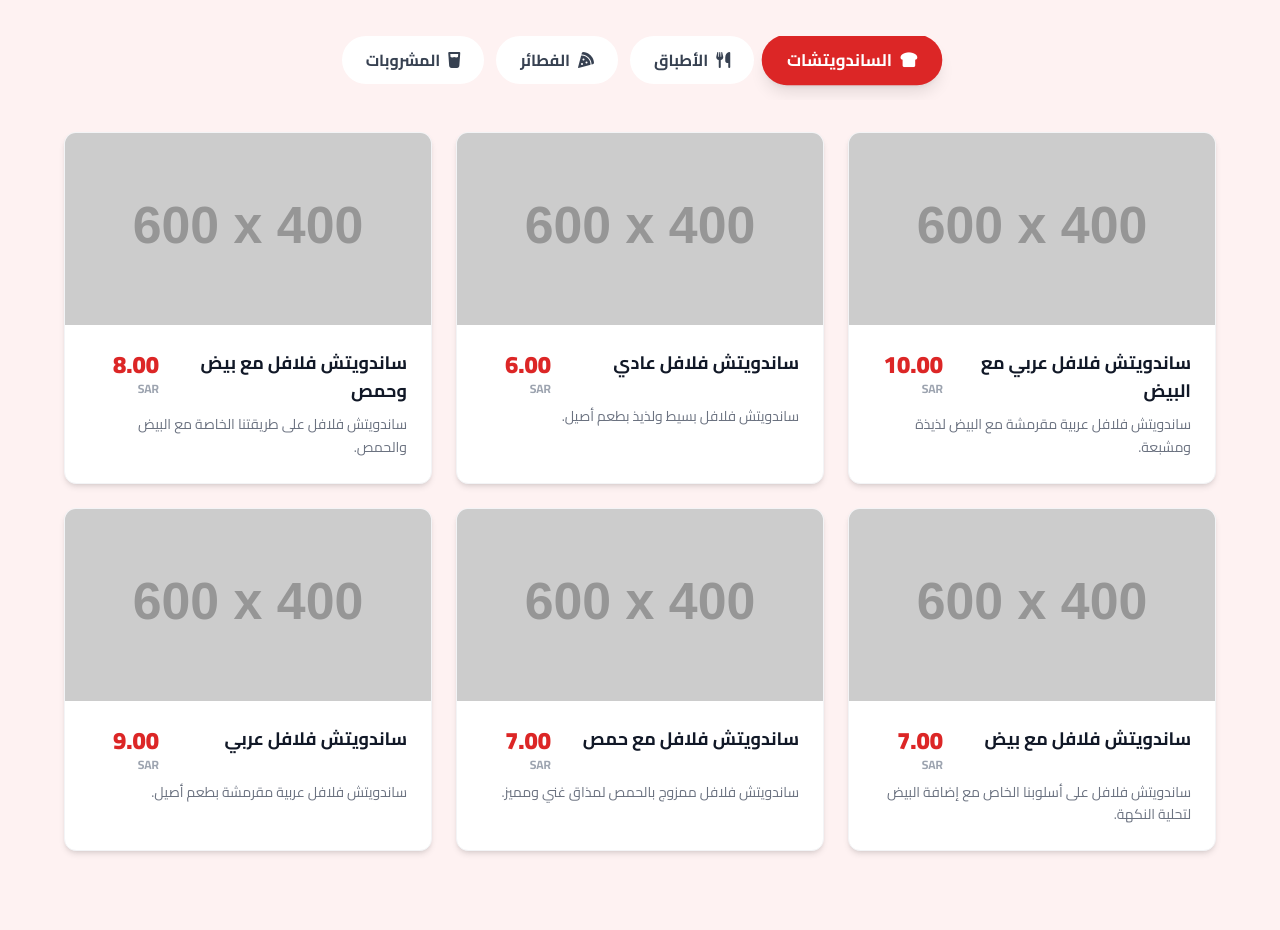
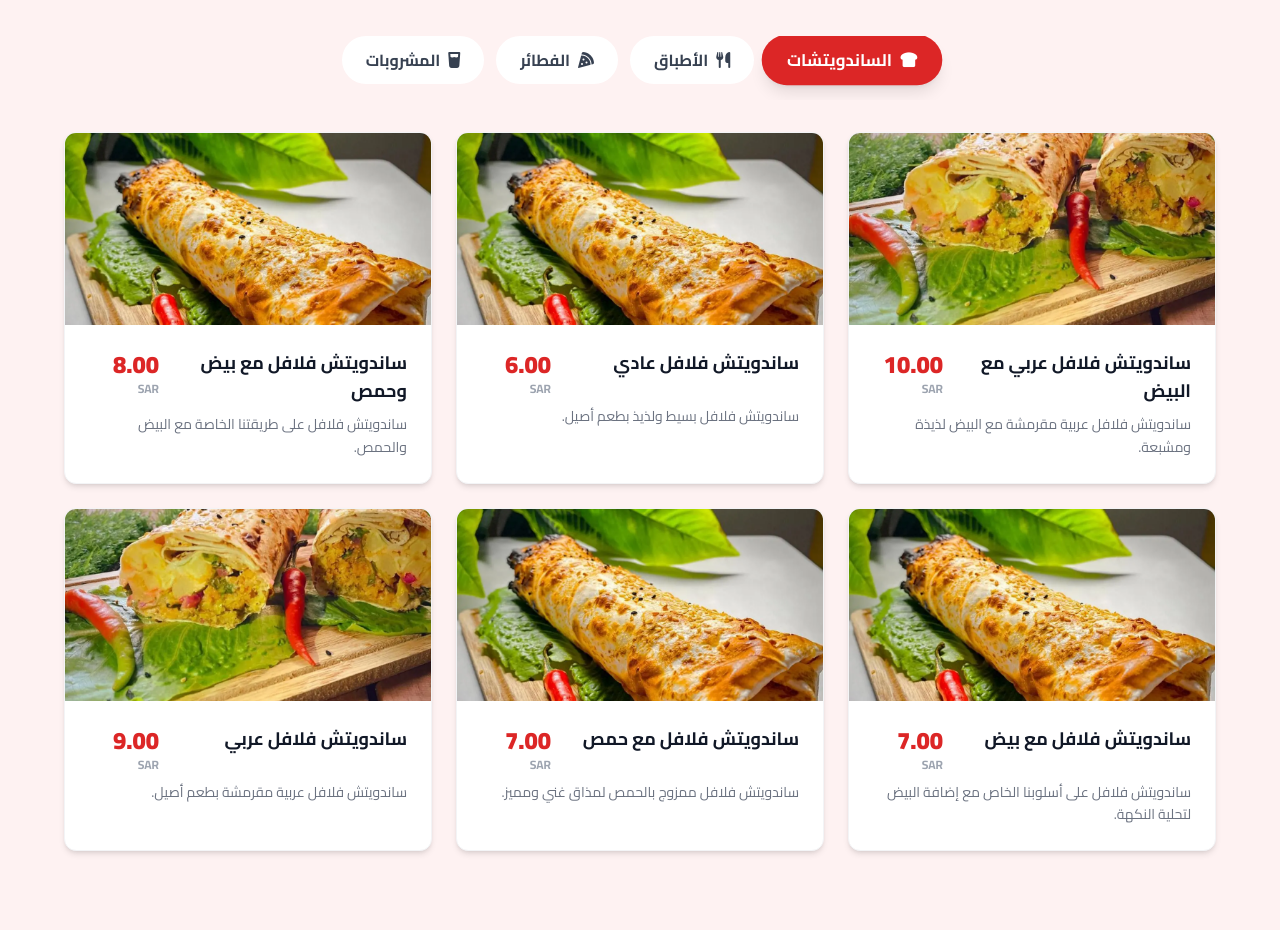
Before and after one commit to onfirrestaurant/Falafel-Ali-Pasha, a plain HTML site: page index.html in a window 1280 px wide. Shown: the part 1340-2270 px from the top of the page. Drawn offline with nearby package versions, Linux system fonts and the light colour scheme; placeholder pictures from the web are drawn by us.

Commit message:
Update index.html

```diff
--- a/index.html
+++ b/index.html
@@ -403,24 +403,24 @@
         // --- 3. Data & Translations ---
         const menuData = {
             sandwiches: [
-                {name: {ar: 'ساندويتش فلافل عربي مع البيض', en: 'Arabic Falafel w/ Egg'}, price: '10.00', desc: {ar: 'ساندويتش فلافل عربية مقرمشة مع البيض لذيذة ومشبعة.', en: 'Crispy Arabic falafel sandwich with egg, delicious and filling.'}, img: 'https://placehold.co/600x400/red/white?text=Falafel+Egg'},
-                {name: {ar: 'ساندويتش فلافل عادي', en: 'Classic Falafel Sandwich'}, price: '6.00', desc: {ar: 'ساندويتش فلافل بسيط ولذيذ بطعم أصيل.', en: 'Simple and delicious falafel sandwich with authentic taste.'}, img: 'https://placehold.co/600x400/red/white?text=Classic+Falafel'},
-                {name: {ar: 'ساندويتش فلافل مع بيض وحمص', en: 'Falafel w/ Egg & Hummus'}, price: '8.00', desc: {ar: 'ساندويتش فلافل على طريقتنا الخاصة مع البيض والحمص.', en: 'Our special falafel sandwich with egg and hummus.'}, img: 'https://placehold.co/600x400/red/white?text=Special+Falafel'},
-                {name: {ar: 'ساندويتش فلافل مع بيض', en: 'Falafel w/ Egg'}, price: '7.00', desc: {ar: 'ساندويتش فلافل على أسلوبنا الخاص مع إضافة البيض لتحلية النكهة.', en: 'Our style falafel sandwich with added egg for extra flavor.'}, img: 'https://placehold.co/600x400/red/white?text=Falafel+Egg'},
-                {name: {ar: 'ساندويتش فلافل مع حمص', en: 'Falafel w/ Hummus'}, price: '7.00', desc: {ar: 'ساندويتش فلافل ممزوج بالحمص لمذاق غني ومميز.', en: 'Falafel sandwich mixed with hummus for a rich taste.'}, img: 'https://placehold.co/600x400/red/white?text=Falafel+Hummus'},
-                {name: {ar: 'ساندويتش فلافل عربي', en: 'Arabic Falafel Sandwich'}, price: '9.00', desc: {ar: 'ساندويتش فلافل عربية مقرمشة بطعم أصيل.', en: 'Crispy Arabic falafel sandwich with authentic taste.'}, img: 'https://placehold.co/600x400/red/white?text=Arabic+Falafel'}
+                {name: {ar: 'ساندويتش فلافل عربي مع البيض', en: 'Arabic Falafel w/ Egg'}, price: '10.00', desc: {ar: 'ساندويتش فلافل عربية مقرمشة مع البيض لذيذة ومشبعة.', en: 'Crispy Arabic falafel sandwich with egg, delicious and filling.'}, img: 'https://onfirrestaurant.github.io/Falafel-Ali-Pasha/Sandwiches/Arabic-Falafel-Sandwich.png'},
+                {name: {ar: 'ساندويتش فلافل عادي', en: 'Classic Falafel Sandwich'}, price: '6.00', desc: {ar: 'ساندويتش فلافل بسيط ولذيذ بطعم أصيل.', en: 'Simple and delicious falafel sandwich with authentic taste.'}, img: 'https://onfirrestaurant.github.io/Falafel-Ali-Pasha/Sandwiches/Falafel-Sandwich.png'},
+                {name: {ar: 'ساندويتش فلافل مع بيض وحمص', en: 'Falafel w/ Egg & Hummus'}, price: '8.00', desc: {ar: 'ساندويتش فلافل على طريقتنا الخاصة مع البيض والحمص.', en: 'Our special falafel sandwich with egg and hummus.'}, img: 'https://onfirrestaurant.github.io/Falafel-Ali-Pasha/Sandwiches/Falafel-Sandwich.png'},
+                {name: {ar: 'ساندويتش فلافل مع بيض', en: 'Falafel w/ Egg'}, price: '7.00', desc: {ar: 'ساندويتش فلافل على أسلوبنا الخاص مع إضافة البيض لتحلية النكهة.', en: 'Our style falafel sandwich with added egg for extra flavor.'}, img: 'https://onfirrestaurant.github.io/Falafel-Ali-Pasha/Sandwiches/Falafel-Sandwich.png'},
+                {name: {ar: 'ساندويتش فلافل مع حمص', en: 'Falafel w/ Hummus'}, price: '7.00', desc: {ar: 'ساندويتش فلافل ممزوج بالحمص لمذاق غني ومميز.', en: 'Falafel sandwich mixed with hummus for a rich taste.'}, img: 'https://onfirrestaurant.github.io/Falafel-Ali-Pasha/Sandwiches/Falafel-Sandwich.png'},
+                {name: {ar: 'ساندويتش فلافل عربي', en: 'Arabic Falafel Sandwich'}, price: '9.00', desc: {ar: 'ساندويتش فلافل عربية مقرمشة بطعم أصيل.', en: 'Crispy Arabic falafel sandwich with authentic taste.'}, img: 'https://onfirrestaurant.github.io/Falafel-Ali-Pasha/Sandwiches/Arabic-Falafel-Sandwich.png'}
             ],
             plates: [
-                {name: {ar: 'طبق فلافل – كبير', en: 'Falafel Plate - Large'}, price: '36.00', desc: {ar: 'كرات فلافل مقرمشة وطازجة.', en: 'Crispy and fresh falafel balls.'}, img: 'https://placehold.co/600x400/red/white?text=Falafel+Plate'},
-                {name: {ar: 'طبق فلافل – صغير', en: 'Falafel Plate - Small'}, price: '18.00', desc: {ar: 'كرات فلافل مقرمشة بطعم أصيل ولذيذ.', en: 'Crispy falafel balls with authentic delicious taste.'}, img: 'https://placehold.co/600x400/red/white?text=Falafel+Plate'},
-                {name: {ar: 'طبق حمص – كبير', en: 'Hummus Plate - Large'}, price: '11.00', desc: {ar: 'حمص مطبوخ ومهروس، ممزوج مع الطحينة وعصير الليمون والثوم.', en: 'Cooked and mashed hummus mixed with tahini, lemon, and garlic.'}, img: 'https://placehold.co/600x400/red/white?text=Hummus+Large'},
-                {name: {ar: 'طبق حمص – صغير', en: 'Hummus Plate - Small'}, price: '6.00', desc: {ar: 'حمص مطبوخ ومهروس مع الطحينة والليمون والثوم.', en: 'Cooked and mashed hummus with tahini, lemon, and garlic.'}, img: 'https://placehold.co/600x400/red/white?text=Hummus+Small'},
-                {name: {ar: 'طبق بطاطس مقلية – وسط', en: 'French Fries - Medium'}, price: '11.00', desc: {ar: 'بطاطس مقلية مقرمشة ومحضّرة بعناية.', en: 'Crispy fries prepared with care.'}, img: 'https://placehold.co/600x400/red/white?text=Fries+Med'},
-                {name: {ar: 'طبق بطاطس مقلية – صغير', en: 'French Fries - Small'}, price: '8.00', desc: {ar: 'بطاطس مقلية مقرمشة ومحضّرة بطريقة لذيذة.', en: 'Crispy fries prepared deliciously.'}, img: 'https://placehold.co/600x400/red/white?text=Fries+Small'}
+                {name: {ar: 'طبق فلافل – كبير', en: 'Falafel Plate - Large'}, price: '36.00', desc: {ar: 'كرات فلافل مقرمشة وطازجة.', en: 'Crispy and fresh falafel balls.'}, img: 'https://onfirrestaurant.github.io/Falafel-Ali-Pasha/Plates/Falafel-Plate.webp'},
+                {name: {ar: 'طبق فلافل – صغير', en: 'Falafel Plate - Small'}, price: '18.00', desc: {ar: 'كرات فلافل مقرمشة بطعم أصيل ولذيذ.', en: 'Crispy falafel balls with authentic delicious taste.'}, img: 'https://onfirrestaurant.github.io/Falafel-Ali-Pasha/Plates/Falafel-Plate.webp'},
+                {name: {ar: 'طبق حمص – كبير', en: 'Hummus Plate - Large'}, price: '11.00', desc: {ar: 'حمص مطبوخ ومهروس، ممزوج مع الطحينة وعصير الليمون والثوم.', en: 'Cooked and mashed hummus mixed with tahini, lemon, and garlic.'}, img: 'https://onfirrestaurant.github.io/Falafel-Ali-Pasha/Plates/Hummus-Plate.png'},
+                {name: {ar: 'طبق حمص – صغير', en: 'Hummus Plate - Small'}, price: '6.00', desc: {ar: 'حمص مطبوخ ومهروس مع الطحينة والليمون والثوم.', en: 'Cooked and mashed hummus with tahini, lemon, and garlic.'}, img: 'https://onfirrestaurant.github.io/Falafel-Ali-Pasha/Plates/Hummus-Plate.png'},
+                {name: {ar: 'طبق بطاطس مقلية – وسط', en: 'French Fries - Medium'}, price: '11.00', desc: {ar: 'بطاطس مقلية مقرمشة ومحضّرة بعناية.', en: 'Crispy fries prepared with care.'}, img: 'https://onfirrestaurant.github.io/Falafel-Ali-Pasha/Plates/French-Fries.png'},
+                {name: {ar: 'طبق بطاطس مقلية – صغير', en: 'French Fries - Small'}, price: '8.00', desc: {ar: 'بطاطس مقلية مقرمشة ومحضّرة بطريقة لذيذة.', en: 'Crispy fries prepared deliciously.'}, img: 'https://onfirrestaurant.github.io/Falafel-Ali-Pasha/Plates/French-Fries.png'}
             ],
             pies: [
-                {name: {ar: 'فطيرة علي باشا', en: 'Ali Pasha Pie'}, price: '11.00', desc: {ar: 'عجينة طرية محشوة بحشوة مميزة تُحضّر على طريقتنا الخاصة.', en: 'Soft dough stuffed with special filling prepared our way.'}, img: 'https://placehold.co/600x400/red/white?text=Ali+Pasha+Pie'},
-                {name: {ar: 'فطيرة فلافل', en: 'Falafel Pie'}, price: '9.00', desc: {ar: 'فطيرة محشوة بقطع الفلافل اللذيذة لمذاق مميز وشهي.', en: 'Pie stuffed with delicious falafel pieces.'}, img: 'https://placehold.co/600x400/red/white?text=Falafel+Pie'}
+                {name: {ar: 'فطيرة علي باشا', en: 'Ali Pasha Pie'}, price: '11.00', desc: {ar: 'عجينة طرية محشوة بحشوة مميزة تُحضّر على طريقتنا الخاصة.', en: 'Soft dough stuffed with special filling prepared our way.'}, img: 'https://onfirrestaurant.github.io/Falafel-Ali-Pasha/Pies/Falafel-Pie.png'},
+                {name: {ar: 'فطيرة فلافل', en: 'Falafel Pie'}, price: '9.00', desc: {ar: 'فطيرة محشوة بقطع الفلافل اللذيذة لمذاق مميز وشهي.', en: 'Pie stuffed with delicious falafel pieces.'}, img: 'https://onfirrestaurant.github.io/Falafel-Ali-Pasha/Pies/Falafel-Pie.png'}
             ],
             drinks: [
                 {name: {ar: 'حمضيات', en: 'Citrus'}, price: '4.00', desc: {ar: 'مشروب غازي منعش بنكهة الحمضيات.', en: 'Refreshing citrus soda.'}, img: 'https://onfirrestaurant.github.io/Falafel-Ali-Pasha/drinks/Citrus.png'},
```
